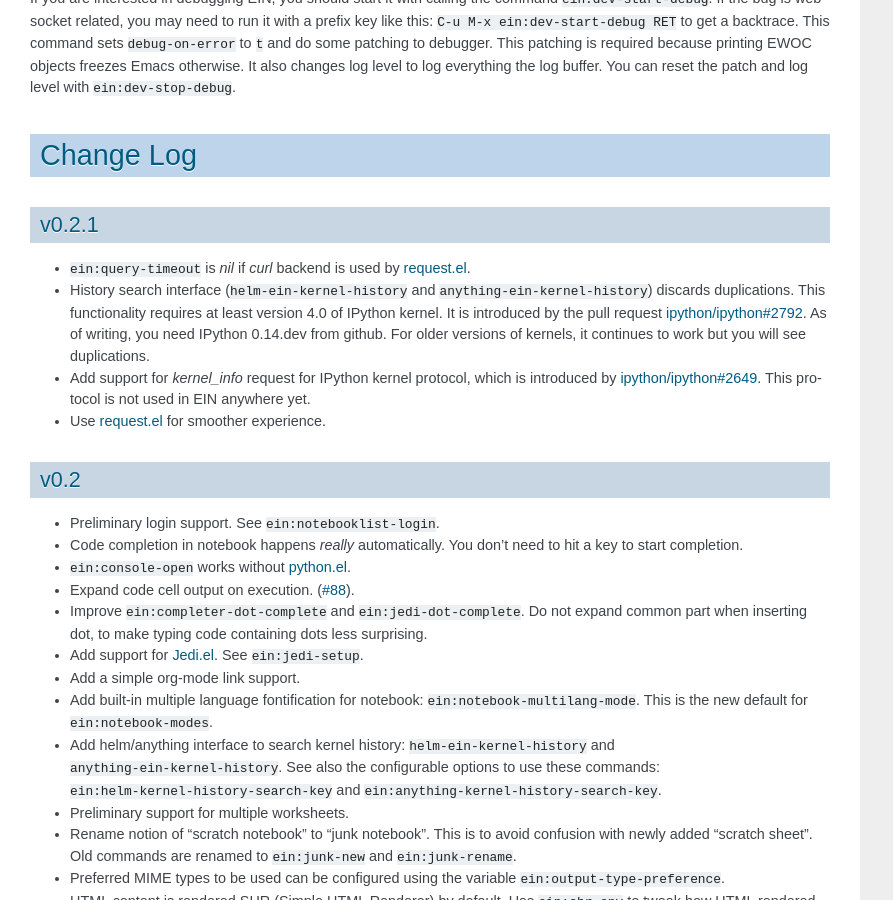
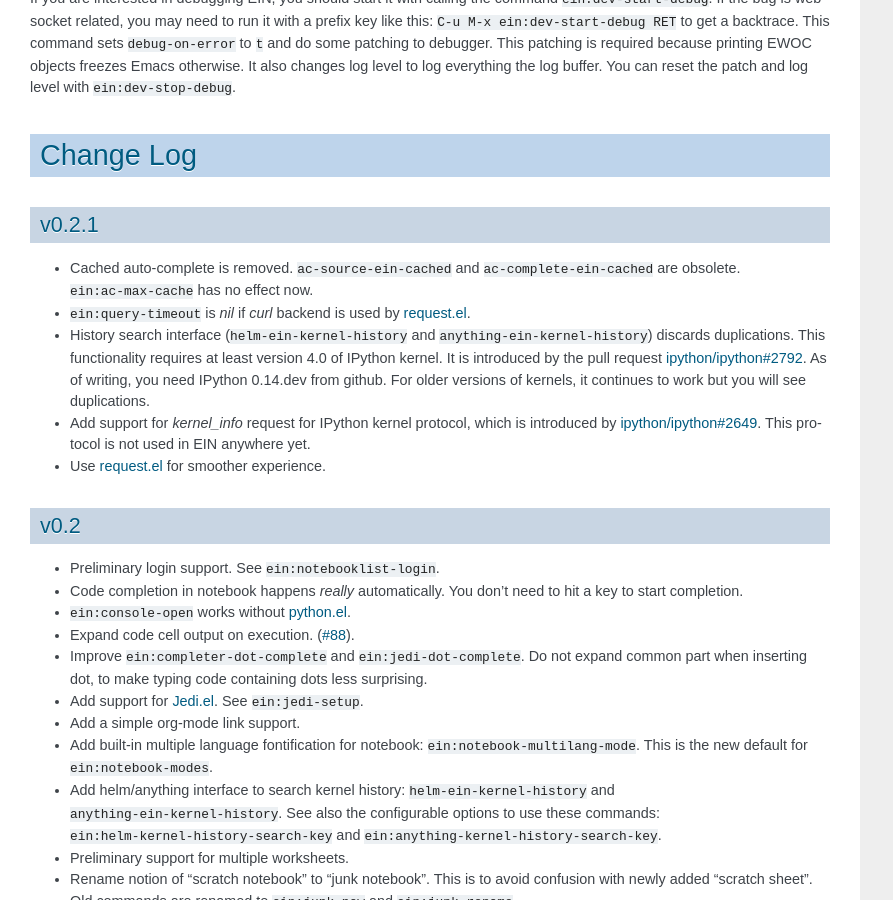
Before and after one commit to millejoh/emacs-ipython-notebook, a Sphinx documentation site: the page built from doc/source/index.rst, in a window 1280 px wide and 900 px high, scrolled down 15186 px. Shown: the whole window, without its empty margins (0-893 px from the left). Built offline with Sphinx 7.4.7, drawn with Linux system fonts in a browser that asks for light colours; cross-references to code outside the pages are shown as plain code.

Commit message:
Update changelog

```diff
--- a/doc/source/index.rst
+++ b/doc/source/index.rst
@@ -564,6 +564,10 @@ Change Log
 v0.2.1
 ------
 
+* Cached auto-complete is removed.
+  :el:symbol:`ac-source-ein-cached` and :el:symbol:`ac-complete-ein-cached`
+  are obsolete.
+  :el:symbol:`ein:ac-max-cache` has no effect now.
 * :el:symbol:`ein:query-timeout` is `nil` if `curl` backend is used
   by request.el_.
 * History search interface (:el:symbol:`helm-ein-kernel-history` and
```
